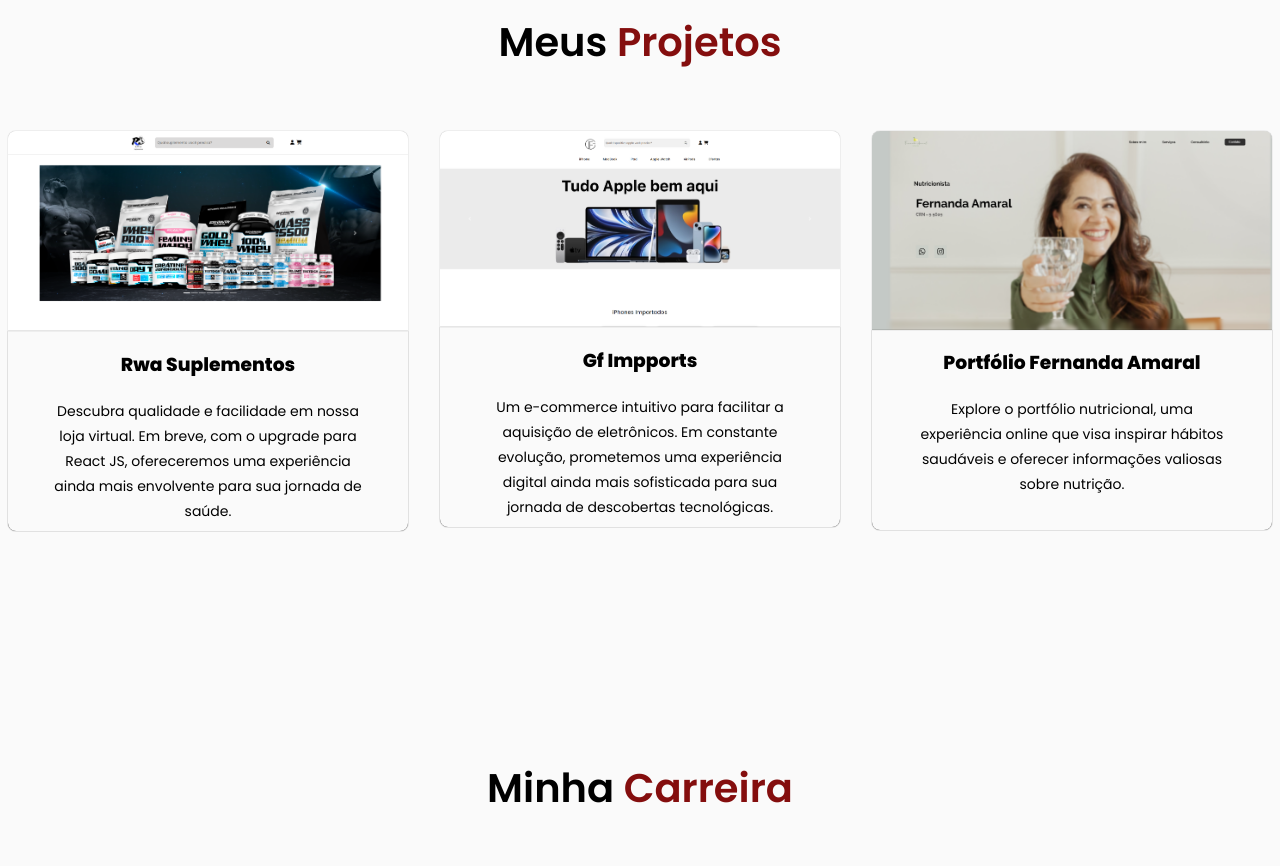
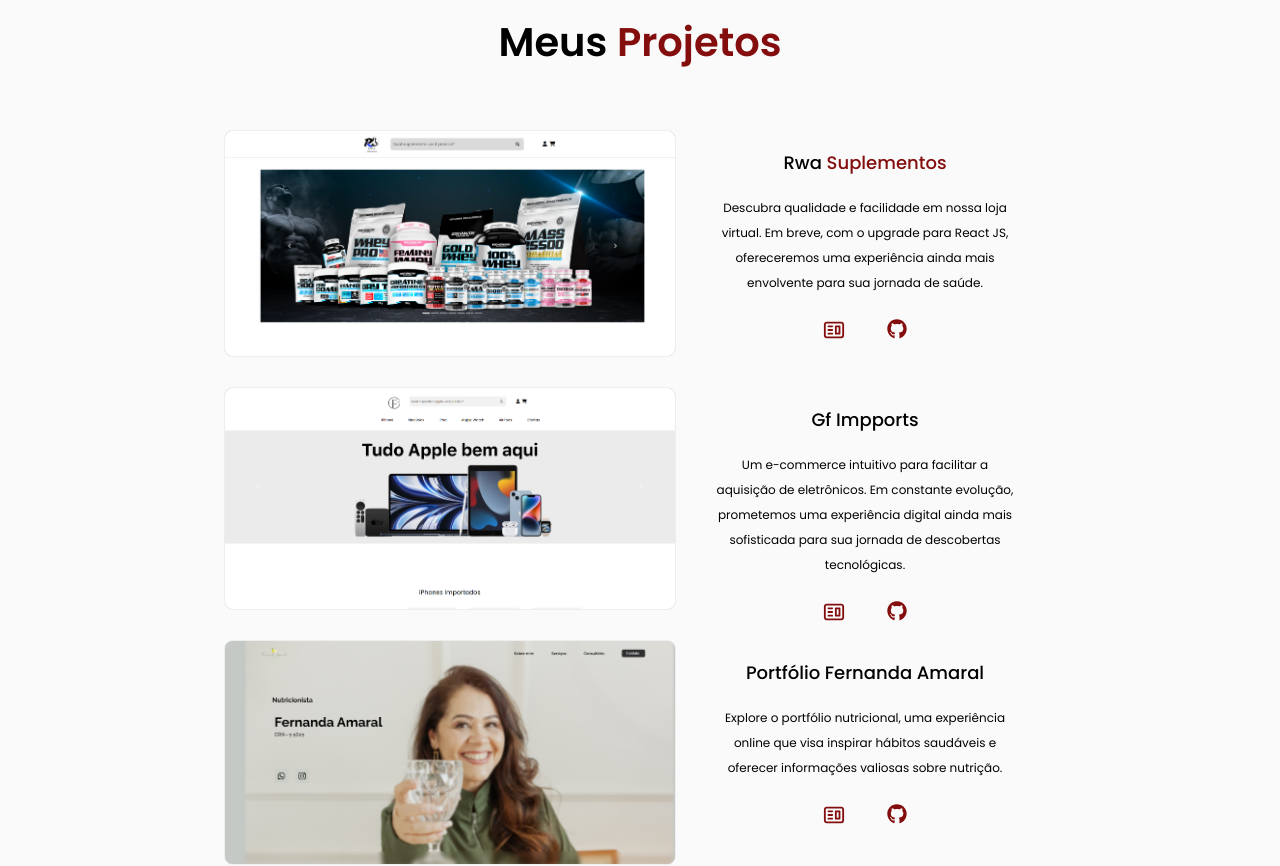
Before and after one commit to MatheuscAmaral/Portfolio, a React (Vite) app: page / in a window 1280 px wide. Shown: the part 920-1786 px from the top of the page. Built offline with nearby package versions, Linux system fonts and the light colour scheme.

Commit message:
feat: criando um novo modelo de cards para a seção de projetos

```diff
--- a/src/App.css
+++ b/src/App.css
@@ -195,7 +195,22 @@ li > a {
 
 .cards-container {
     display: grid;
-    grid-template-columns: repeat(3, .2fr);
+    grid-template-rows: repeat(3, .2fr);
     gap: 2rem;
     justify-content: center;
 }
+
+.icons_button {
+    border: 0;
+    padding: 5px;
+    border-radius: 50%;
+    display: flex;
+}
+
+.icons {
+    transition: 0.6s;
+}
+
+.icons a:hover {
+    box-shadow: 0px 0px 2px 0px gray;
+}
--- a/src/App.jsx
+++ b/src/App.jsx
@@ -152,17 +152,18 @@ function App() {
             <div className="cards-container">
               <Card
                 imageUrl={rwa}
-                title={"Rwa Suplementos"}
+                title={"Rwa"}
+                subTitle={"Suplementos"}
                 description={"Descubra qualidade e facilidade em nossa loja virtual. Em breve, com o upgrade para React JS, ofereceremos uma experiência ainda mais envolvente para sua jornada de saúde."}
                 light={lightOn}
-                />
+              />
 
               <Card
                 imageUrl={gf}
                 title={"Gf Impports"}
                 description={"Um e-commerce intuitivo para facilitar a aquisição de eletrônicos. Em constante evolução, prometemos uma experiência digital ainda mais sofisticada para sua jornada de descobertas tecnológicas."}
                 light={lightOn}
-                />
+              />
 
               <Card
                 imageUrl={pf}
--- a/src/components/cards/card.jsx
+++ b/src/components/cards/card.jsx
@@ -1,20 +1,38 @@
 import React from "react";
+import {FaGithub} from "react-icons/fa";
+import { CgWebsite } from "react-icons/cg";
 
-function Card({imageUrl, title, description, light}) {
+function Card({imageUrl, title, subTitle, description, light}) {
     return (
-        <div className="card" style={{display: "flex", flexDirection: "column", width: "400px", border: "0"}}>
+        <div className="card" style={{display: "flex", width: "100%", border: "0"}}>
             <img
                 src={imageUrl}
-                style={{width: "100%", borderRadius: "8px 8px 0px 0px", boxShadow: "0px 0px 1px 0px gray"}}
+                style={{width: "450px", borderRadius: "8px", boxShadow: "0px 0px 1px 0px gray"}}
             />
 
-            <div className="card-content" style={{textAlign: "center", padding: "0px 40px 40px 40px", wordWrap: "break-word", borderRadius: "0px 0px 8px 8px", boxShadow: "0px 0px 1px 0px black", height: "160px"}}>
-                <h3 style={{color: light ? "black" : "white"}}>
-                    {title}
+            <div className="card-content" style={{textAlign: "center", padding: "0px 40px 40px 40px", width: "300px", wordWrap: "break-word", height: "160px"}}>
+                <h3 style={{color: light ? "black" : "white", fontSize: "18px", fontWeight: "500"}}>
+                    {title} <span className="secondary-color">{subTitle}</span>
                 </h3>
-                <span style={{color: light ? "black" : "white", fontSize: "14px"}}>
+                <span style={{color: light ? "black" : "white", fontSize: "12px"}}>
                     {description}
                 </span>
+
+                <div className="icons">
+                    <a className="icons_button" href="#">
+                        <CgWebsite
+                            className="secondary-color"
+                            style={{fontSize: "22px"}}
+                        />
+                    </a>
+
+                    <a className="icons_button" href="#">
+                        <FaGithub
+                             className="secondary-color"
+                             style={{fontSize: "20px"}}
+                        />
+                    </a>
+                </div>
             </div>
         </div>
     )
```
